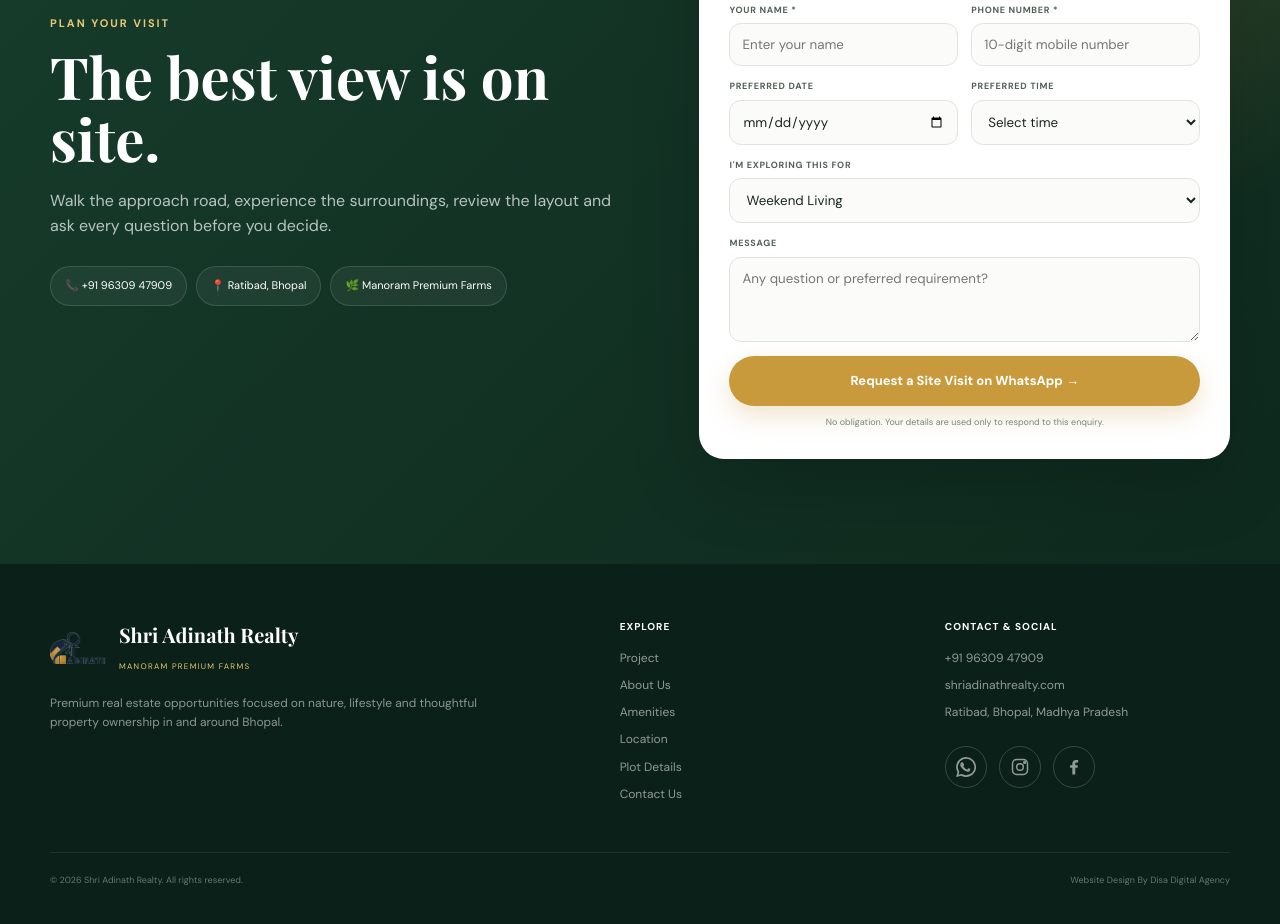
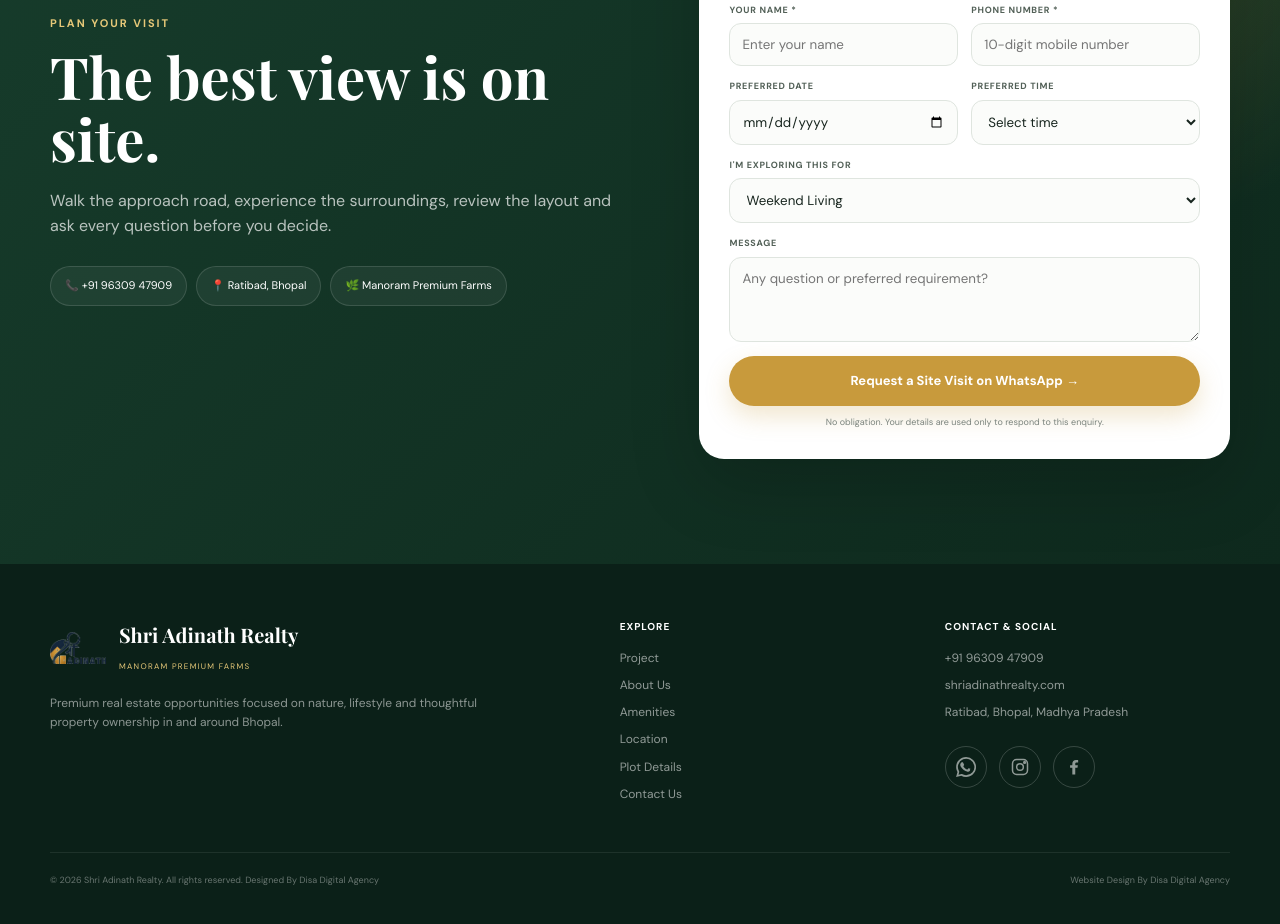
Before and after one commit to manoramadevelopers/manoram-premium-farms, a plain HTML site: page index.html in a window 1280 px wide. Shown: the part 4913-5837 px from the top of the page. Drawn offline with nearby package versions, Linux system fonts and the light colour scheme.

Commit message:
Update index.html

```diff
--- a/index.html
+++ b/index.html
@@ -3300,6 +3300,7 @@
 
         <span>
           © 2026 Shri Adinath Realty. All rights reserved.
+          Designed By Disa Digital Agency
         </span>
 
         <span>
```
